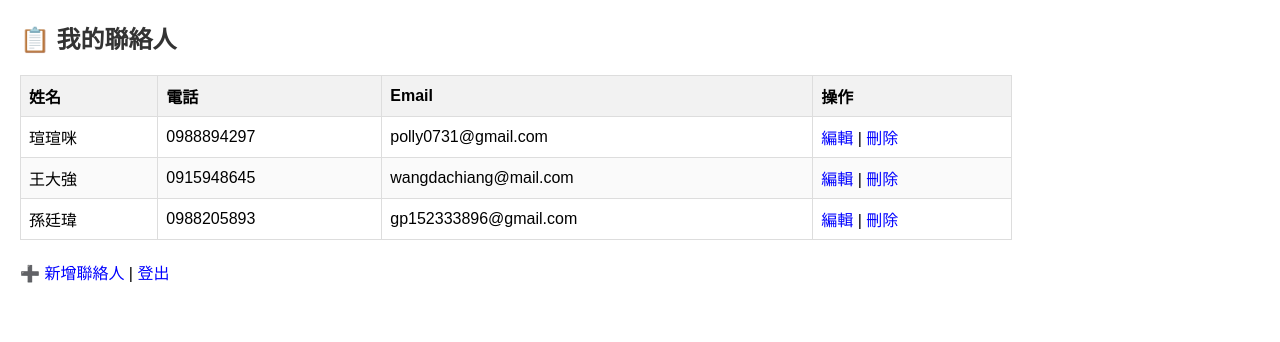
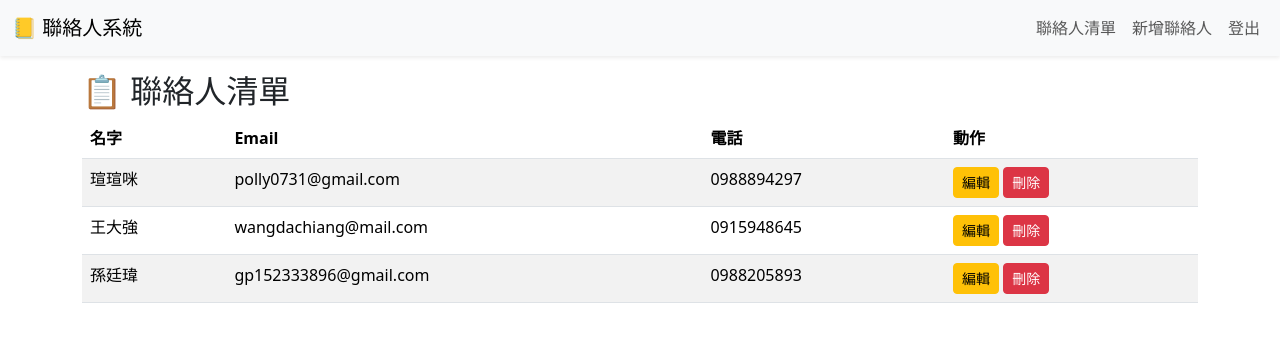
Before and after one commit to NeonSoon/contact-manager, a Django app: page /contacts/ in a window 1280 px wide. Shown: the top 342 px of the page. Run offline with Django 5.2, Linux system fonts and the light colour scheme; a user stored in the database is signed in; data comes from the database, SQL or seed files in the repository; both versions use the stored data as it was after the commit.

Commit message:
優化網頁介面

```diff
--- a/contact_manager/contact_manager/settings.py
+++ b/contact_manager/contact_manager/settings.py
@@ -55,7 +55,7 @@
 TEMPLATES = [
     {
         'BACKEND': 'django.template.backends.django.DjangoTemplates',
-        'DIRS': [],
+        'DIRS': [BASE_DIR / "templates"],
         'APP_DIRS': True,
         'OPTIONS': {
             'context_processors': [
@@ -121,3 +121,6 @@
 # https://docs.djangoproject.com/en/5.2/ref/settings/#default-auto-field
 
 DEFAULT_AUTO_FIELD = 'django.db.models.BigAutoField'
+
+LOGIN_REDIRECT_URL = 'contact_list'   # 登入後回到聯絡人清單
+LOGOUT_REDIRECT_URL = 'login'        # 登出後回到登入頁
--- a/contact_manager/contact_manager/urls.py
+++ b/contact_manager/contact_manager/urls.py
@@ -20,4 +20,5 @@
 urlpatterns = [
     path('admin/', admin.site.urls),
     path('', include('contacts.urls')),  # 將 contacts app 的路由加入
+    path('accounts/', include('django.contrib.auth.urls')),
 ]
--- a/contact_manager/contacts/templates/contacts/contact_list.html
+++ b/contact_manager/contacts/templates/contacts/contact_list.html
@@ -1,75 +1,30 @@
-<!DOCTYPE html>
-<html>
-<head>
-    <meta charset="UTF-8">
-    <title>聯絡人列表</title>
-    <style>
-        body {
-            font-family: Arial, sans-serif;
-            margin: 20px;
-        }
-        h2 {
-            color: #333;
-        }
-        table {
-            border-collapse: collapse;
-            width: 80%;
-            margin-bottom: 20px;
-        }
-        th, td {
-            border: 1px solid #ddd;
-            padding: 8px;
-            text-align: left;
-        }
-        th {
-            background-color: #f2f2f2;
-        }
-        tr:nth-child(even) {
-            background-color: #fafafa;
-        }
-        a {
-            text-decoration: none;
-            color: blue;
-        }
-        a:hover {
-            text-decoration: underline;
-        }
-    </style>
-</head>
-<body>
-    <h2>📋 我的聯絡人</h2>
+{% extends "base.html" %}
 
-    {% if contacts %}
-        <table>
+{% block title %}聯絡人清單{% endblock %}
+
+{% block content %}
+<h2>📋 聯絡人清單</h2>
+<table class="table table-striped">
   <thead>
     <tr>
-                    <th>姓名</th>
+      <th>名字</th>
+      <th>Email</th>
       <th>電話</th>
-                    <th>Email</th>
-                    <th>操作</th>
+      <th>動作</th>
     </tr>
   </thead>
   <tbody>
     {% for contact in contacts %}
     <tr>
       <td>{{ contact.name }}</td>
+      <td>{{ contact.email }}</td>
       <td>{{ contact.phone }}</td>
-                        <td>{{ contact.email }}</td>
       <td>
-                            <a href="{% url 'edit_contact' contact.id %}">編輯</a> |
-                            <a href="{% url 'delete_contact' contact.id %}">刪除</a>
+        <a href="{% url 'edit_contact' contact.id %}" class="btn btn-sm btn-warning">編輯</a>
+        <a href="{% url 'delete_contact' contact.id %}" class="btn btn-sm btn-danger">刪除</a>
       </td>
     </tr>
     {% endfor %}
   </tbody>
 </table>
-    {% else %}
-        <p>目前沒有任何聯絡人。</p>
-    {% endif %}
-
-    <p>
-        <a href="{% url 'add_contact' %}">➕ 新增聯絡人</a> |
-        <a href="{% url 'logout' %}">登出</a>
-    </p>
-</body>
-</html>
+{% endblock %}
--- a/contact_manager/contacts/urls.py
+++ b/contact_manager/contacts/urls.py
@@ -8,4 +8,5 @@
     path('contacts/delete/<int:contact_id>/', views.delete_contact, name='delete_contact'),
     path('login/', views.user_login, name='login'),
     path('logout/', views.user_logout, name='logout'),
+    path('signup/', views.signup, name='signup'),
 ]
--- a/contact_manager/contacts/views.py
+++ b/contact_manager/contacts/views.py
@@ -4,6 +4,7 @@
 from django.shortcuts import get_object_or_404
 from django.contrib.auth import authenticate, login, logout
 from django.contrib.auth.decorators import login_required
+from django.contrib.auth.forms import UserCreationForm
 
 
 def contact_list(request):
@@ -55,3 +56,13 @@
 def user_logout(request):
     logout(request)
     return redirect("login")
+
+def signup(request):
+    if request.method == "POST":
+        form = UserCreationForm(request.POST)
+        if form.is_valid():
+            form.save()
+            return redirect("login")  # 註冊成功後跳轉登入
+    else:
+        form = UserCreationForm()
+    return render(request, "registration/signup.html", {"form": form})
--- /dev/null
+++ b/contact_manager/templates/base.html
@@ -0,0 +1,40 @@
+<!DOCTYPE html>
+<html>
+<head>
+    <meta charset="UTF-8">
+    <title>{% block title %}聯絡人系統{% endblock %}</title>
+    <link href="https://cdn.jsdelivr.net/npm/bootstrap@5.3.3/dist/css/bootstrap.min.css" rel="stylesheet">
+</head>
+<body>
+    <!-- Bootstrap 導覽列 -->
+    <nav class="navbar navbar-expand-lg navbar-light bg-light mb-3 shadow-sm">
+      <div class="container-fluid">
+        <a class="navbar-brand" href="{% url 'contact_list' %}">📒 聯絡人系統</a>
+        <div class="collapse navbar-collapse">
+          <ul class="navbar-nav ms-auto">
+            <li class="nav-item">
+              <a class="nav-link" href="{% url 'contact_list' %}">聯絡人清單</a>
+            </li>
+            <li class="nav-item">
+              <a class="nav-link" href="{% url 'add_contact' %}">新增聯絡人</a>
+            </li>
+            <li class="nav-item">
+              <!-- 登出按鈕 -->
+              <form action="{% url 'logout' %}" method="post" style="display:inline;">
+                {% csrf_token %}
+                <button type="submit" class="btn btn-link nav-link" style="display:inline; border:none; background:none;">
+                  登出
+                </button>
+              </form>
+            </li>
+          </ul>
+        </div>
+      </div>
+    </nav>
+
+    <div class="container">
+        {% block content %}
+        {% endblock %}
+    </div>
+</body>
+</html>
```
Also changed, not shown: contact_manager/contacts/templates/contacts/add_contact.html (+9 -2 lines), contact_manager/contacts/templates/contacts/delete_contact.html (+9 -4 lines), contact_manager/contacts/templates/contacts/edit_contact.html (+9 -3 lines), contact_manager/contacts/templates/contacts/login.html (deleted, +0 -12 lines), contact_manager/contacts/templates/registration/login.html (added, +13 -0 lines), contact_manager/contacts/templates/registration/logout.html (added, +16 -0 lines), contact_manager/contacts/templates/registration/signup.html (added, +13 -0 lines), contact_manager/db.sqlite3. Lines whose indentation alone changed are shown as unchanged.
